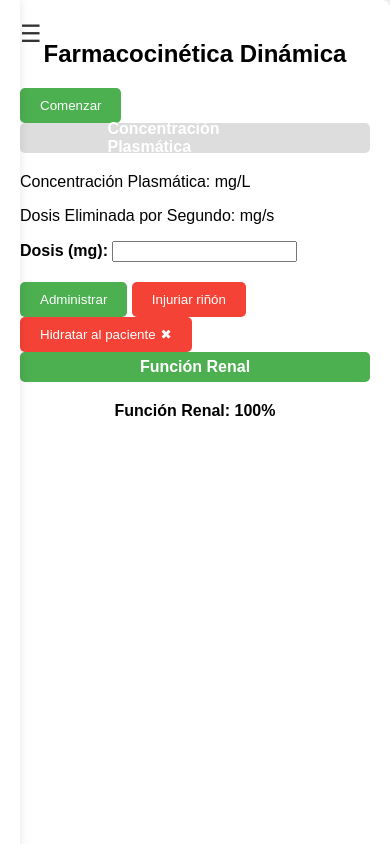
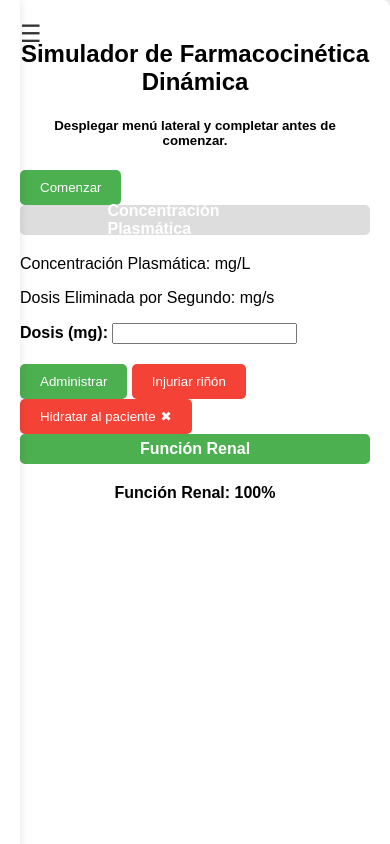
Before and after one commit to smchajet/smchajet.github.io, a plain HTML site: page smartphone.html in a window 390 px wide. Shown: the top 844 px of the page. Drawn offline with nearby package versions, Linux system fonts and the light colour scheme.

Commit message:
Update smartphone.html

```diff
--- a/smartphone.html
+++ b/smartphone.html
@@ -122,7 +122,8 @@
             <input type="number" id="volume" min="0.1" step="0.1" required>
         </div>
     </div>
-    <h2 style="text-align: center;">Farmacocinética Dinámica</h2>
+    <h2 style="text-align: center;">Simulador de Farmacocinética Dinámica</h2>
+    <h5 style="text-align: center;">Desplegar menú lateral y completar antes de comenzar.</h5>
     <button class="button" onclick="startSimulation()">Comenzar</button>
     <div class="bar-container">
         <span class="bar-text">Concentración Plasmática</span>
```
